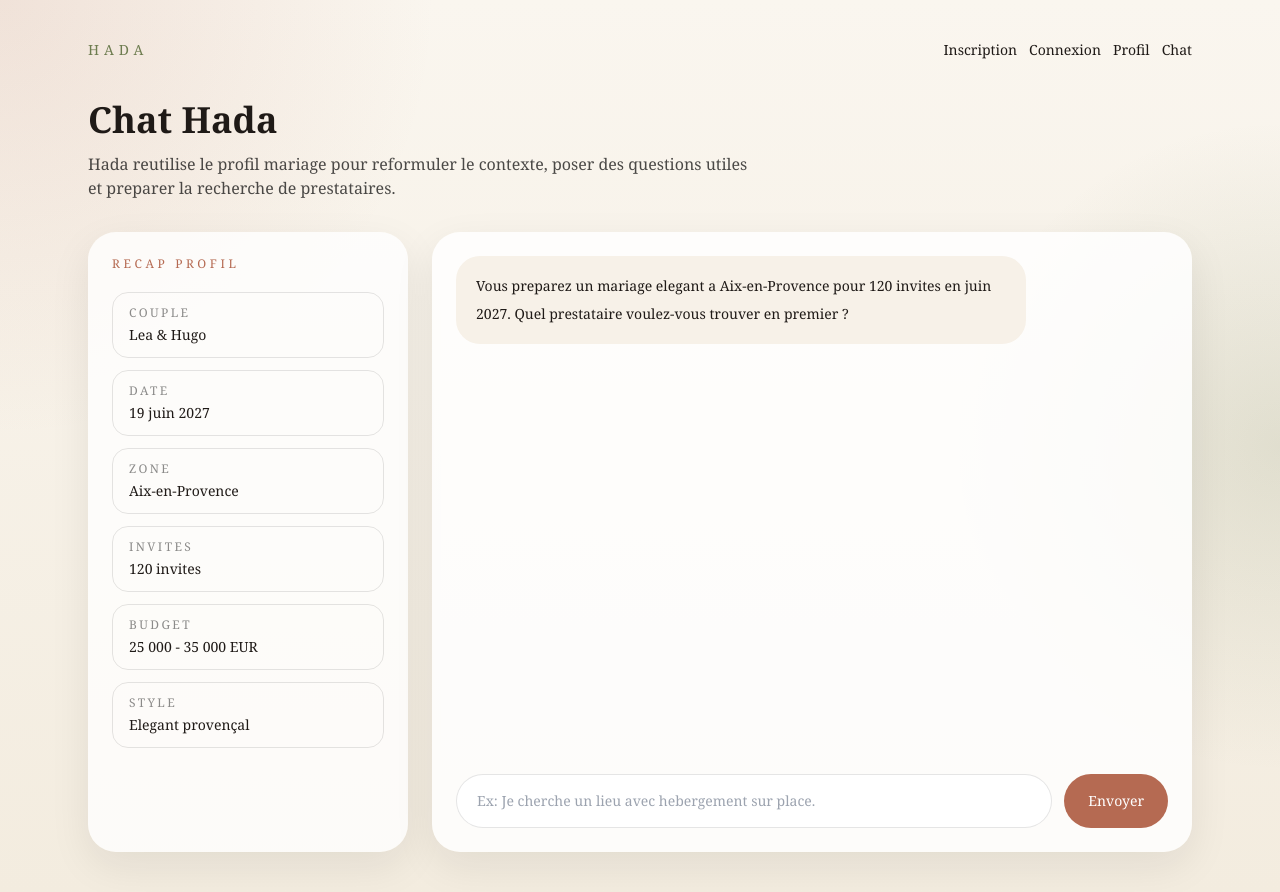
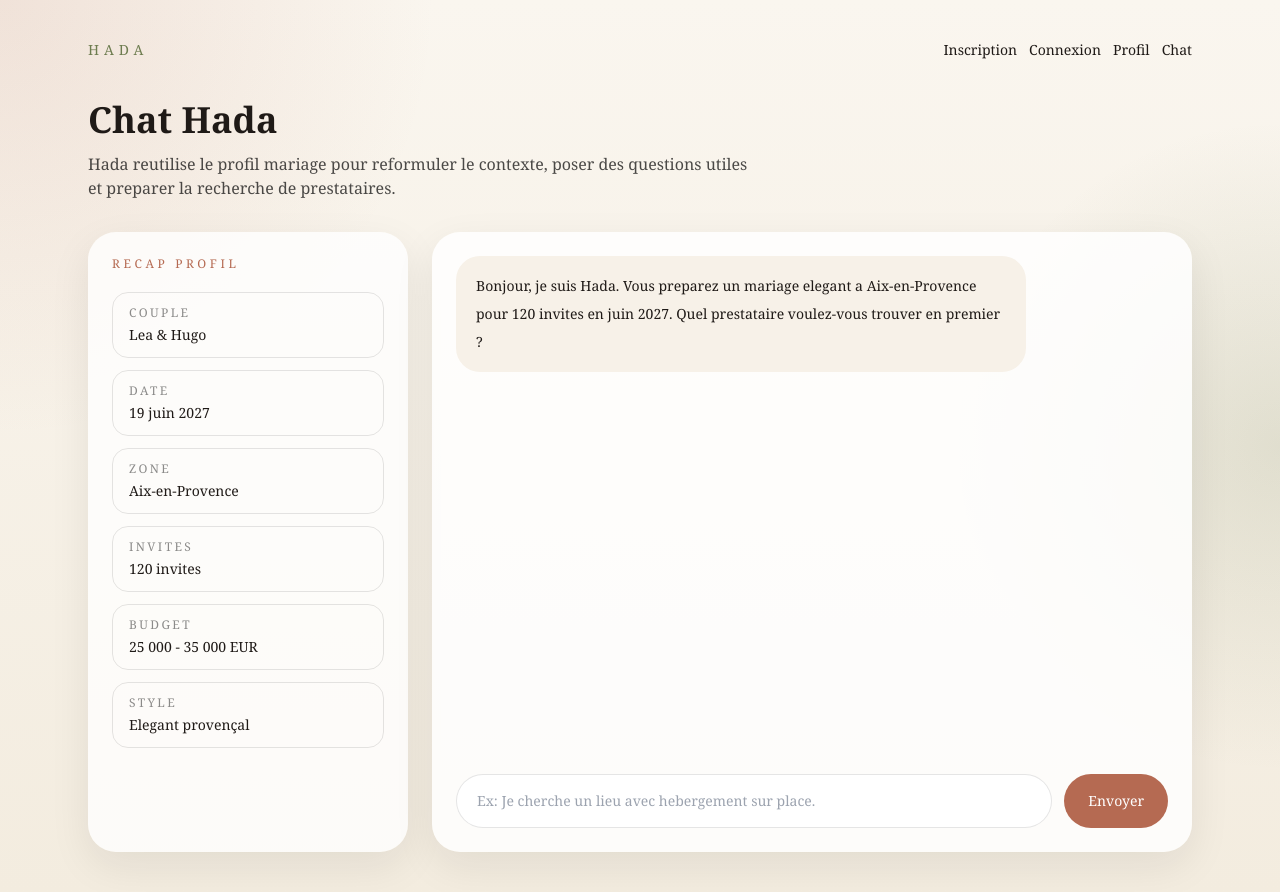
Before and after one commit to enimad/hada, a Next.js app: page /chat in a window 1280 px wide. Built offline with nearby package versions, Linux system fonts and the light colour scheme.

Commit message:
Brand assistant as Hada

```diff
--- a/app/chat/page.tsx
+++ b/app/chat/page.tsx
@@ -22,7 +22,7 @@ export default function ChatPage() {
     {
       role: "assistant",
       content:
-        "Vous preparez un mariage elegant a Aix-en-Provence pour 120 invites en juin 2027. Quel prestataire voulez-vous trouver en premier ?"
+        "Bonjour, je suis Hada. Vous preparez un mariage elegant a Aix-en-Provence pour 120 invites en juin 2027. Quel prestataire voulez-vous trouver en premier ?"
     }
   ]);
   const [input, setInput] = useState("");
```
